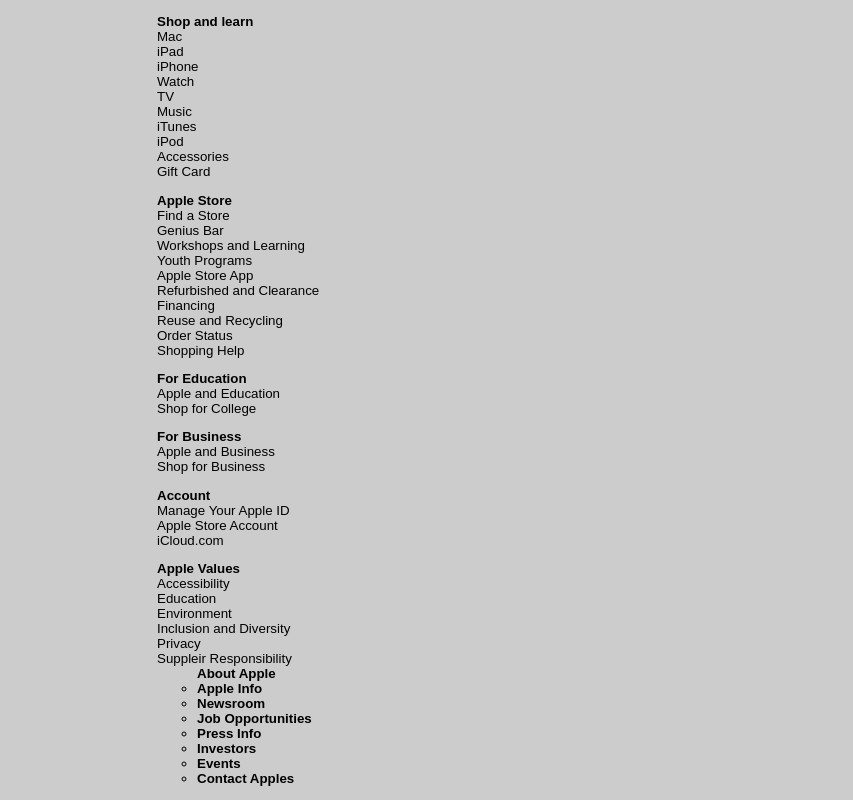
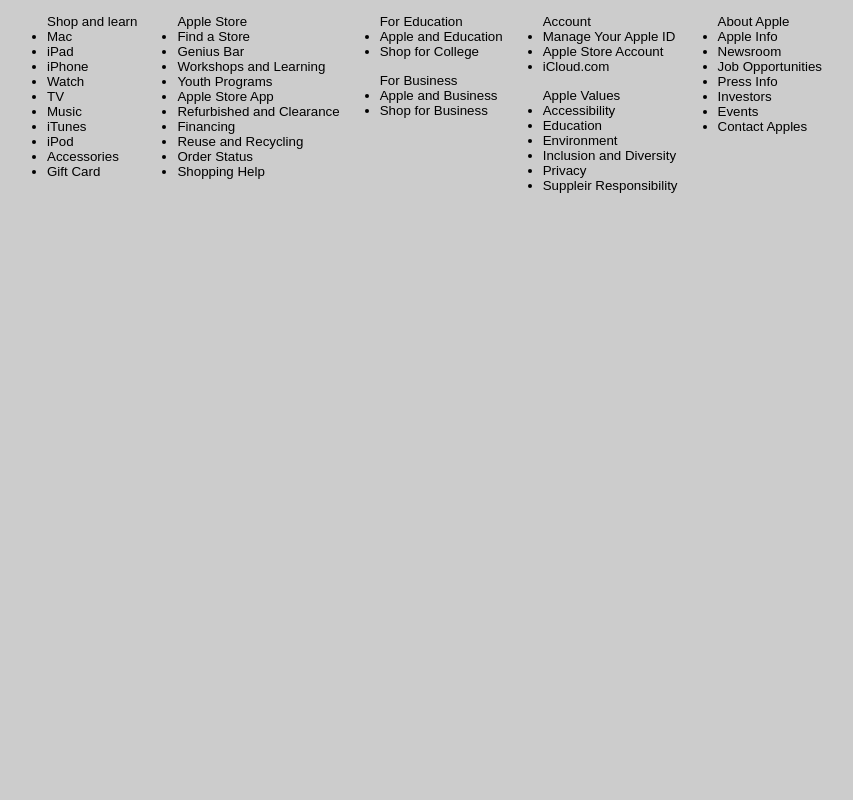
Before and after one commit to GabrielaSouza94/Projeto-WEB, a PHP site: page /home.html in a window 1280 px wide. Shown: the whole page, without its empty margins (133-986 px from the left). Run offline with PHP 8.4, Linux system fonts and the light colour scheme; grey boxes are pictures that could not be loaded.

Commit message:
colums sem alinhamento

```diff
--- a/HTML/CSS/home.css
+++ b/HTML/CSS/home.css
@@ -7,7 +7,8 @@ body {
 
 .wrapper{
 	margin: 0 auto;
-	max-width: 780px;
+	max-width: 1000px;
+	/*wrapper estava pequeno entao alterei*/
 }
 
 .nav{
@@ -54,6 +55,7 @@ body {
 }
 
 .columns{
+	position: relative;
 	font-size: 10pt;
 	display: inline-block;
 }
@@ -67,6 +69,34 @@ body {
 	list-style-type: none;
 	font-weight: normal;
 }
+.shop-alinhamento{
+	box-sizing: border-box;
+	position: relative;
+	float: left;
+	margin: 0px;
+	position: 0px;
+}
+.app-alinhamento{
+	box-sizing: border-box;
+	position: relative;
+	float: left;
+}
+.edu-alinhamento{
+	box-sizing: border-box;
+	position: relative;
+	float: left;
+
+}
+.conta-alinhamento{
+	box-sizing: border-box;
+	position: relative;
+	float: left;
+}
+.sobre-alinhamento{
+	box-sizing: border-box;
+	position: relative;
+	float: left;
+}
 .footer{
 
 }
--- a/HTML/home.html
+++ b/HTML/home.html
@@ -22,10 +22,12 @@
 				<div class="nav item shop"></div>
 			</div>
 		</div>
+		<!--imagens publicitarias-->
 		<div class = "promos_wwdc">
-
 		</div>
-		<div class="columns">
+<!--Radape-->
+		<div class=" columns">
+			<div class="shop-alinhamento">
 				<ul>Shop and learn
 						<li>Mac</li>
 						<li>iPad</li>
@@ -38,8 +40,9 @@
 						<li>Accessories</li>
 						<li>Gift Card</li>
 				</ul>
+			</div>
+			<div class="app-alinhamento">
 				<ul>Apple Store
-
 					<li>Find a Store</li>
 					<li>Genius Bar</li>
 					<li>Workshops and Learning</li>
@@ -51,6 +54,8 @@
 					<li>Order Status</li>
 					<li>Shopping Help</li>
 				</ul>
+			</div>
+			<div class="edu-alinhamento">
 				<ul>For Education
 						<li>Apple and Education</li>
 						<li>Shop for College</li>
@@ -59,6 +64,8 @@
 					<li>Apple and Business</li>
 					<li>Shop for Business</li>
 				</ul>
+			</div>
+			<div class="conta-alinhamento">
 				<ul>Account
 					<li>Manage Your Apple ID</li>
 					<li>Apple Store Account</li>
@@ -71,6 +78,8 @@
 					<li>Inclusion and Diversity</li>
 					<li>Privacy</li>
 					<li>Suppleir Responsibility</li>
+			</div>
+			<div class="sobre-alinhamento">
 				<ul>About Apple
 					<li>Apple Info</li>
 					<li>Newsroom</li>
@@ -80,7 +89,7 @@
 					<li>Events</li>
 					<li>Contact Apples</li>
 				</ul>
-
+			</div>
 		</div>
 
 	</div>
```
Lines whose indentation alone changed are shown as unchanged.
